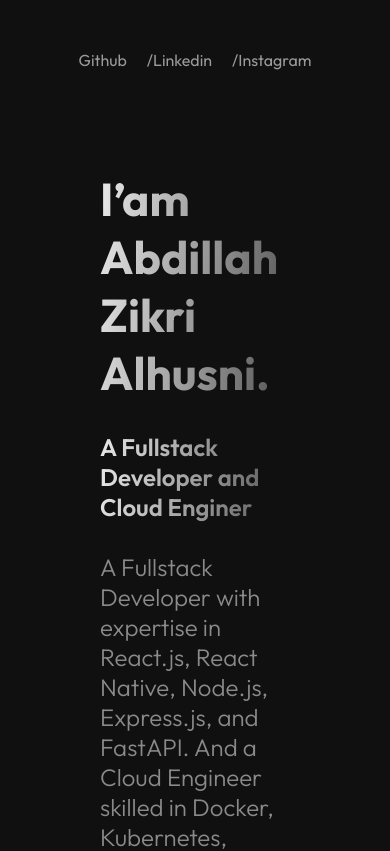
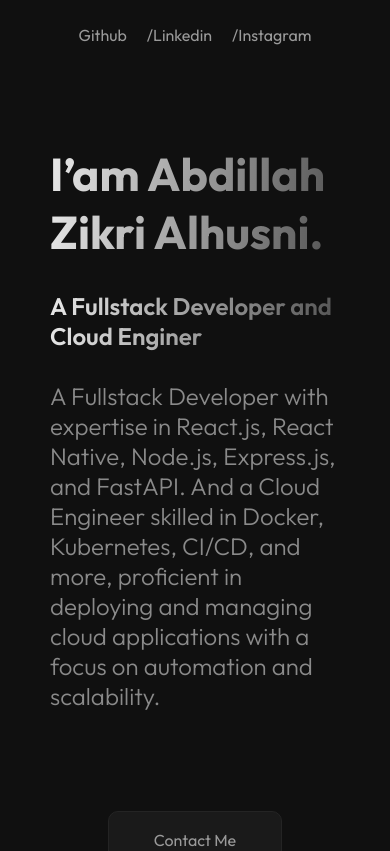
Before and after one commit to abdillah-zikri/profile, a Next.js app: page / in a window 390 px wide. Shown: the top 851 px of the page. Built offline with nearby package versions, Linux system fonts and the light colour scheme.

Commit message:
Update globals.css

```diff
--- a/app/globals.css
+++ b/app/globals.css
@@ -112,6 +112,9 @@ a{
 
 @media only screen  and (max-device-width: 1024px) and (orientation: portrait) {
     /* Styles untuk tablet mode potret */
+    .root{
+        padding: 25px 50px;
+    }
     .root .header{
         justify-content: center;
     }
```
